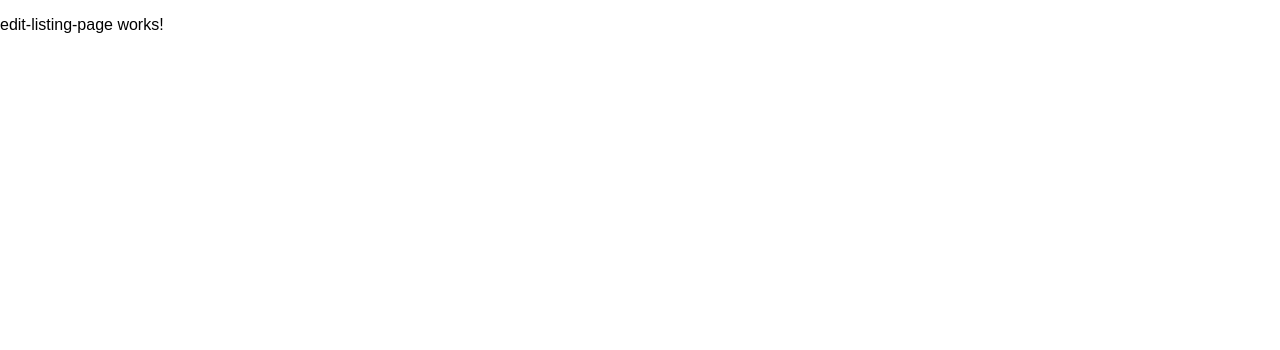
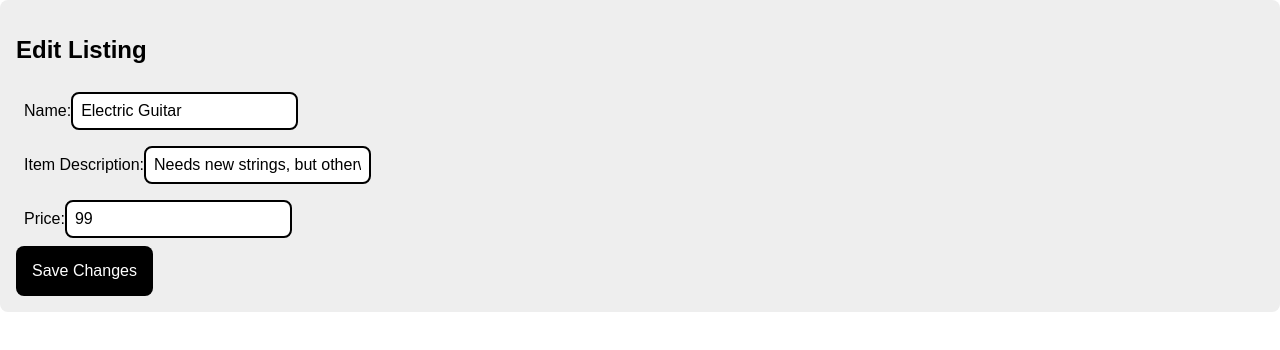
Before and after one commit to LuizCarlosAbbott/buy-and-sell, an Angular app: page /edit-listing/234 in a window 1280 px wide. Shown: the top 350 px of the page. Built offline with nearby package versions, Linux system fonts and the light colour scheme.

Commit message:
feat: listing data form component

```diff
--- a/src/app/app.module.ts
+++ b/src/app/app.module.ts
@@ -10,6 +10,7 @@ import { ListingDetailPageComponent } from './listing-detail-page/listing-detail
 import { ListingsPageComponent } from './listings-page/listings-page.component';
 import { MyListingsPageComponent } from './my-listings-page/my-listings-page.component';
 import { NewListingPageComponent } from './new-listing-page/new-listing-page.component';
+import { ListingDataFormComponent } from './listing-data-form/listing-data-form.component';
 
 @NgModule({
   declarations: [
@@ -19,7 +20,8 @@ import { NewListingPageComponent } from './new-listing-page/new-listing-page.com
     ContactPageComponent,
     MyListingsPageComponent,
     NewListingPageComponent,
-    EditListingPageComponent
+    EditListingPageComponent,
+    ListingDataFormComponent
   ],
   imports: [
     BrowserModule,
--- a/src/app/edit-listing-page/edit-listing-page.component.html
+++ b/src/app/edit-listing-page/edit-listing-page.component.html
@@ -1 +1,10 @@
-<p>edit-listing-page works!</p>
+<div class="content-box">
+  <h2>Edit Listing</h2>
+    <app-listing-data-form
+      buttonText="Save Changes"
+      (onSubmit)="onSubmit()"
+      [currentName]="listing.name"
+      [currentDescription]="listing.description"
+      [currentPrice]="listing.price + ''"
+    ></app-listing-data-form>
+</div>
--- a/src/app/edit-listing-page/edit-listing-page.component.ts
+++ b/src/app/edit-listing-page/edit-listing-page.component.ts
@@ -1,4 +1,7 @@
 import { Component, OnInit } from '@angular/core';
+import { ActivatedRoute, Router } from '@angular/router';
+import { fakeMyListings } from '../fake-data';
+import { Listing } from '../types';
 
 @Component({
   selector: 'app-edit-listing-page',
@@ -6,10 +9,25 @@ import { Component, OnInit } from '@angular/core';
   styleUrls: ['./edit-listing-page.component.css']
 })
 export class EditListingPageComponent implements OnInit {
+  public listing: Listing = {
+    id: '',
+    name: '',
+    description: '',
+    price: 0
+  };
 
-  constructor() { }
+  constructor(
+    private router: Router,
+    private activatedRoute: ActivatedRoute
+  ) { }
 
   ngOnInit(): void {
+    const id = this.activatedRoute.snapshot.paramMap.get('id');
+    this.listing = fakeMyListings.find(listing => listing.id === id) || this.listing;
   }
 
+  public onSubmit(): void {
+    alert('Saving changes to the listing...');
+    this.router.navigateByUrl('/my-listings')
+  }
 }
--- /dev/null
+++ b/src/app/listing-data-form/listing-data-form.component.html
@@ -0,0 +1,15 @@
+<form (ngSubmit)="onButtonClicked()">
+  <div>
+    <label for="name">Name:</label>
+    <input type="text" name="name" id="name" [(ngModel)]="name" />
+  </div>
+  <div>
+    <label for="description">Item Description:</label>
+    <input type="text" name="description" id="description" [(ngModel)]="description" />
+  </div>
+  <div>
+    <label for="price">Price:</label>
+    <input type="text" name="price" id="price" [(ngModel)]="price" />
+  </div>
+  <button type="submit">{{buttonText}}</button>
+</form>
--- /dev/null
+++ b/src/app/listing-data-form/listing-data-form.component.ts
@@ -0,0 +1,40 @@
+import { Component, EventEmitter, Input, OnInit, Output } from '@angular/core';
+import { Router } from '@angular/router';
+import { Listing } from '../types';
+
+@Component({
+  selector: 'app-listing-data-form',
+  templateUrl: './listing-data-form.component.html',
+  styleUrls: ['./listing-data-form.component.css']
+})
+export class ListingDataFormComponent implements OnInit {
+  @Input() public buttonText!: string;
+  @Input() public currentName: string = '';
+  @Input() public currentDescription: string = '';
+  @Input() public currentPrice: string = '';
+
+  public name!: string;
+  public description!: string;
+  public price!: string;
+
+  @Output() public onSubmit = new EventEmitter<Listing>();
+
+  constructor(
+    private router: Router,
+  ) { }
+
+  ngOnInit(): void {
+    this.name = this.currentName;
+    this.description = this.currentDescription;
+    this.price = this.currentPrice;
+  }
+
+  public onButtonClicked(): void {
+    this.onSubmit.emit({
+      id: '',
+      name: this.name,
+      description: this.description,
+      price: Number(this.price)
+    });
+  }
+}
--- a/src/app/new-listing-page/new-listing-page.component.html
+++ b/src/app/new-listing-page/new-listing-page.component.html
@@ -1,18 +1,7 @@
 <div class="content-box">
   <h2>Create New Listing</h2>
-  <form (ngSubmit)="onSubmit()">
-    <div>
-      <label for="name">Name:</label>
-      <input type="text" name="name" id="name" [(ngModel)]="name" />
-    </div>
-    <div>
-      <label for="description">Item Description:</label>
-      <input type="text" name="description" id="description" [(ngModel)]="description" />
-    </div>
-    <div>
-      <label for="price">Price:</label>
-      <input type="text" name="price" id="price" [(ngModel)]="price" />
-    </div>
-    <button type="submit">Create Listing</button>
-  </form>
+  <app-listing-data-form
+    buttonText="Create Listing"
+    (onSubmit)="onSubmit()"
+  ></app-listing-data-form>
 </div>
--- a/src/app/new-listing-page/new-listing-page.component.ts
+++ b/src/app/new-listing-page/new-listing-page.component.ts
@@ -7,9 +7,6 @@ import { Router } from '@angular/router';
   styleUrls: ['./new-listing-page.component.css']
 })
 export class NewListingPageComponent implements OnInit {
-  public name: string = '';
-  public description: string = '';
-  public price: string = '';
 
   constructor(
     private router: Router,
```
Also changed, not shown: src/app/listing-data-form/listing-data-form.component.css (added), 1 other file (tests, documents, lock files or other folders).
